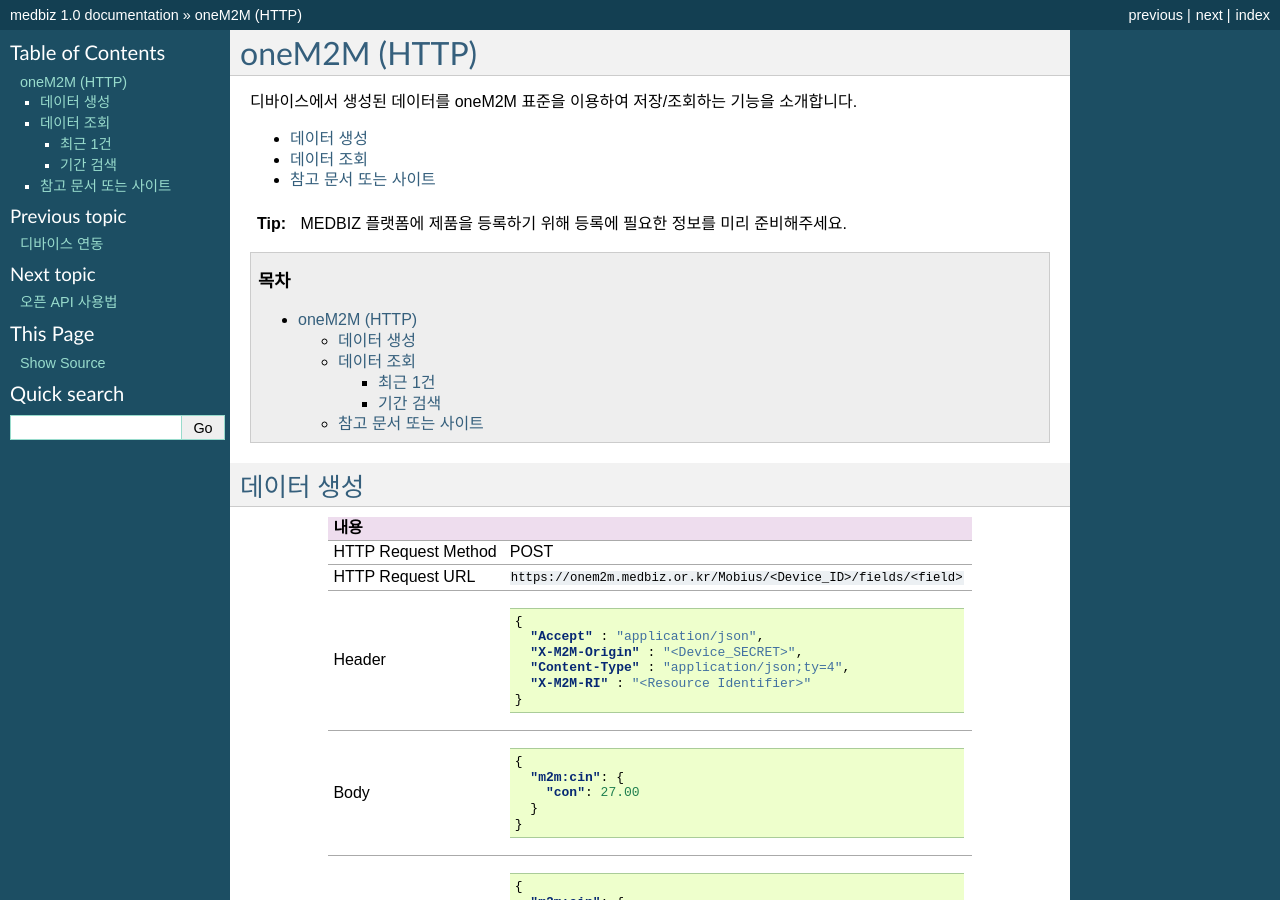
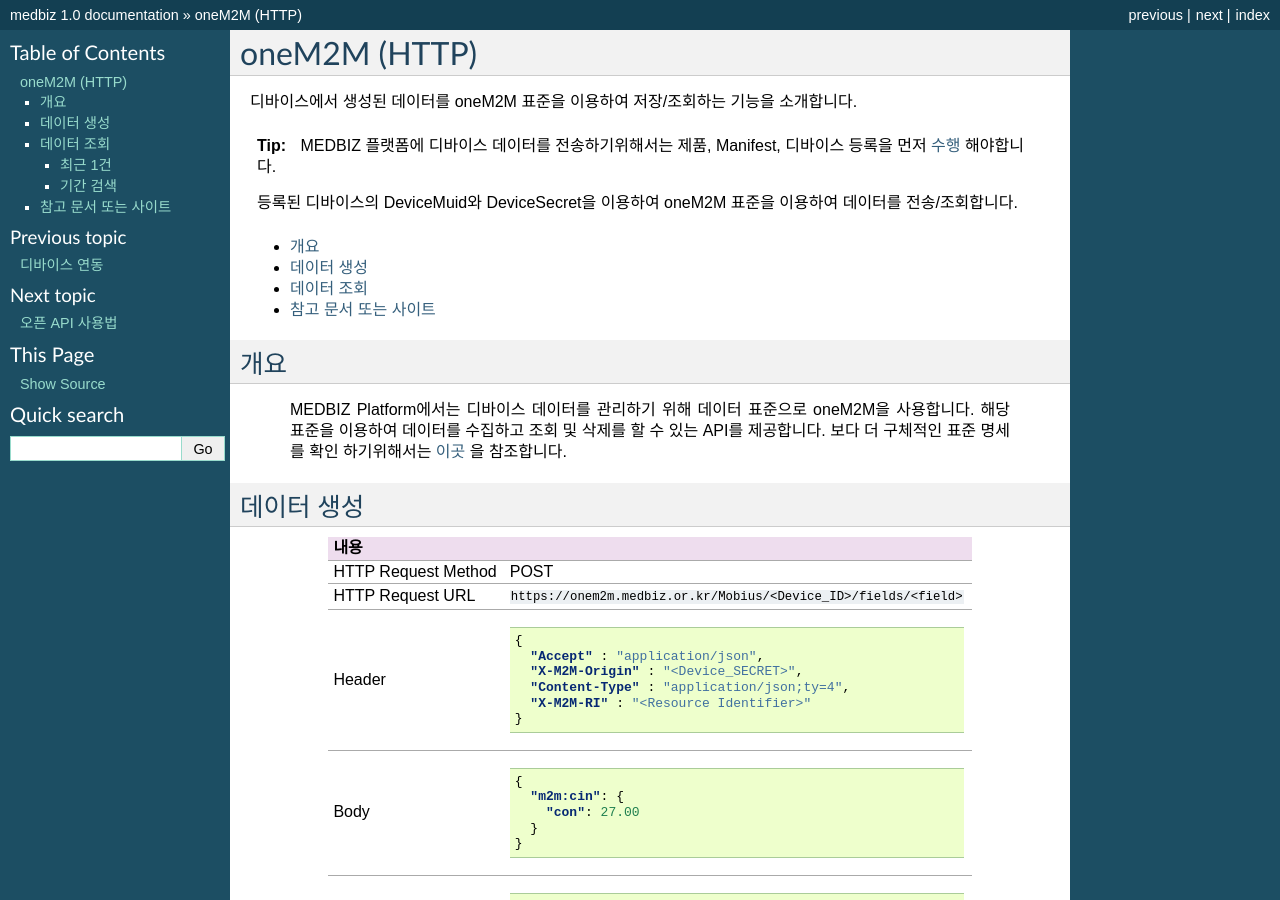
Before and after one commit to jWater1001/wiki-medbiz, a Sphinx documentation site: the page built from docs/onem2m.rst, in a window 1280 px wide and 900 px high. Built offline with Sphinx 7.4.7, drawn with Linux system fonts in a browser that asks for light colours; pages that are not in the unit, such as notebooks, are missing from menus.

Commit message:
oneM2M 개요 및 사전 수행 추가

```diff
--- a/docs/onem2m.rst
+++ b/docs/onem2m.rst
@@ -4,15 +4,25 @@
 
 디바이스에서 생성된 데이터를 oneM2M 표준을 이용하여 저장/조회하는 기능을 소개합니다.
 
+.. tip::
+    MEDBIZ 플랫폼에 디바이스 데이터를 전송하기위해서는 제품, Manifest, 디바이스 등록을 먼저 `수행 <https://medbiz-user-guide.readthe
+    docs.io/ko/latest/product.html>`_ 해야합니다.
+
+    등록된 디바이스의 DeviceMuid와 DeviceSecret을 이용하여 oneM2M 표준을 이용하여 데이터를 전송/조회합니다.
+
+* `개요`_
 * `데이터 생성`_
 * `데이터 조회`_
 * `참고 문서 또는 사이트`_
 
-.. tip::
-    MEDBIZ 플랫폼에 제품을 등록하기 위해 등록에 필요한 정보를 미리 준비해주세요.
+-------------
+개요
+-------------
 
+    MEDBIZ Platform에서는 디바이스 데이터를 관리하기 위해 데이터 표준으로 oneM2M을 사용합니다. 해당 표준을 이용하여 데이터를 수집하고
+    조회 및 삭제를 할 수 있는 API를 제공합니다. 보다 더 구체적인 표준 명세를 확인 하기위해서는 `이곳 <https://www.onem2m.org/technical
+    /published-specifications/release-3>`_ 을 참조합니다.
 
-.. contents:: 목차
 
 -------------
 데이터 생성
```
